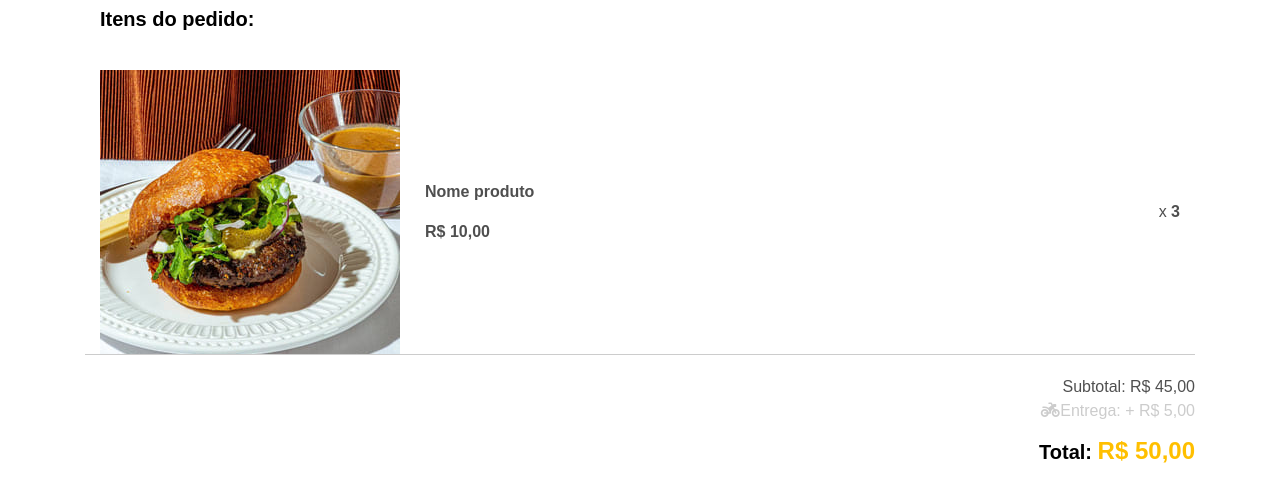
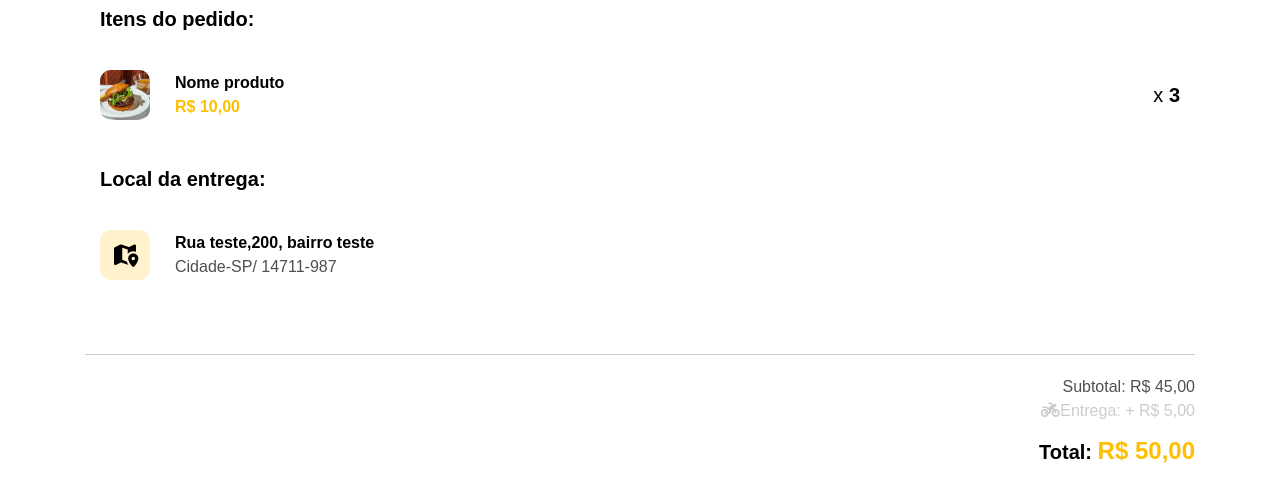
Before and after one commit to lucasaraujods/projeto-restaurante, a plain HTML site: page index.html in a window 1280 px wide. Shown: the part 195-672 px from the top of the page. Drawn offline with nearby package versions, Linux system fonts and the light colour scheme; a web font is replaced by a local one.

Commit message:
adicionando estilos a parte 3 do carrinho

```diff
--- a/css/style.css
+++ b/css/style.css
@@ -627,3 +627,54 @@ select.form-control{
     right: 25px;
     top: 38px;
 }
+.img-produto-resumo img{
+    width: 50px;
+    border-radius: 11px;
+}
+
+.item-carrinho .resumo{
+    padding-top: 10px;
+    padding-bottom: 10px;
+}
+
+.title-produto-resumo{
+    color: black;
+    font-size: 16px;
+    text-overflow: ellipsis;
+    white-space: nowrap;
+    overflow: hidden;
+    margin-bottom: 0;
+}
+
+.price-produto-resumo{
+    color: var(--colorprimaria);
+    font-size: 16px;
+    margin-bottom: 0;
+}
+
+.quantidade-produto-resumo{
+    color: black;
+    font-size: 20px;
+    margin-bottom: 0;
+}
+
+.img-map{
+    width: 50px;
+    height: 50px;
+    background-color: var(--colorsecudaria);
+    color: black;
+    font-size: 22px;
+    display: flex;
+    justify-content:center;
+    align-items: center;
+    border-radius: 11px;
+}
+
+.texto-endereco{
+    margin-bottom: 0;
+    color: black;
+}
+
+.cidade-endereco{
+    margin-bottom: 0;
+}
```
